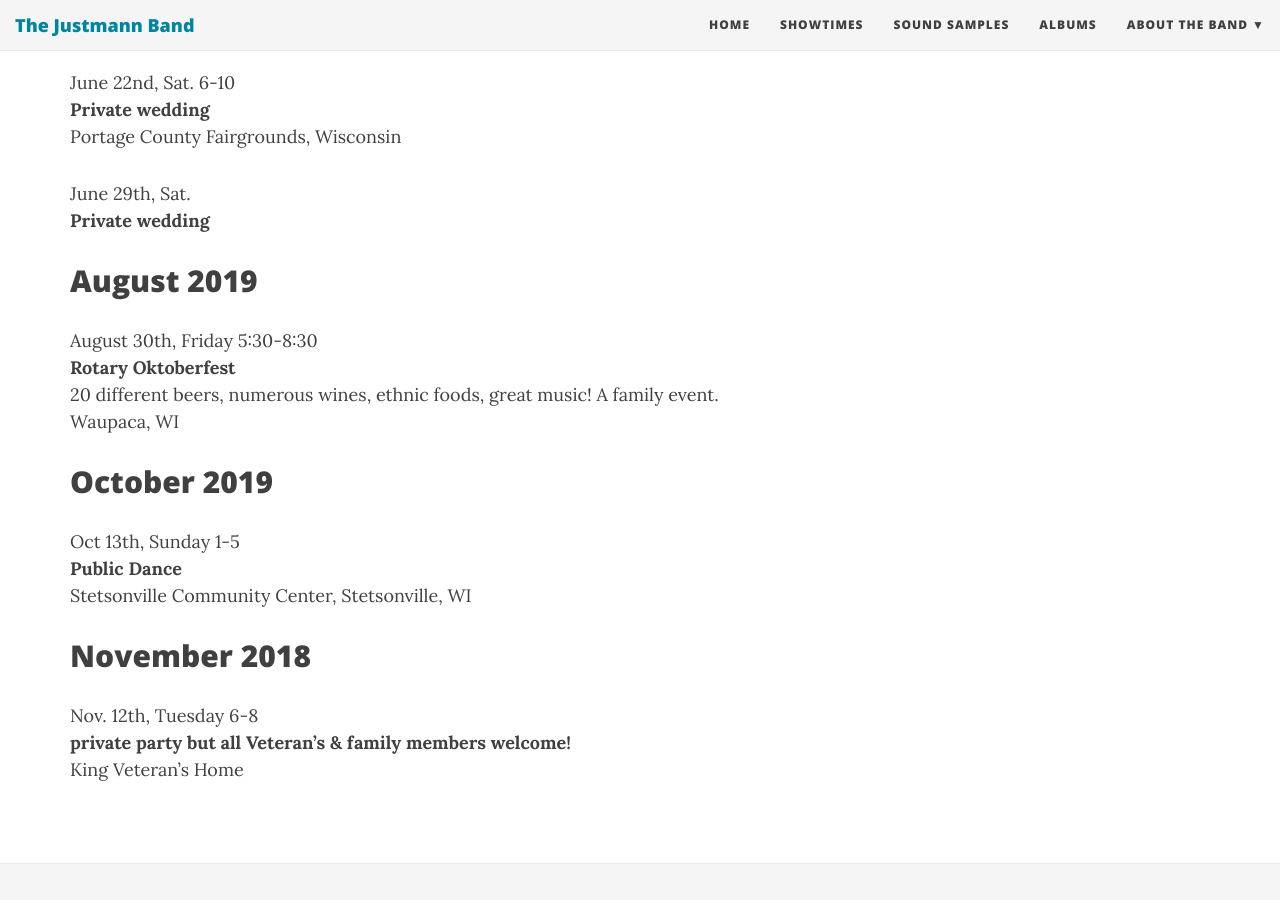
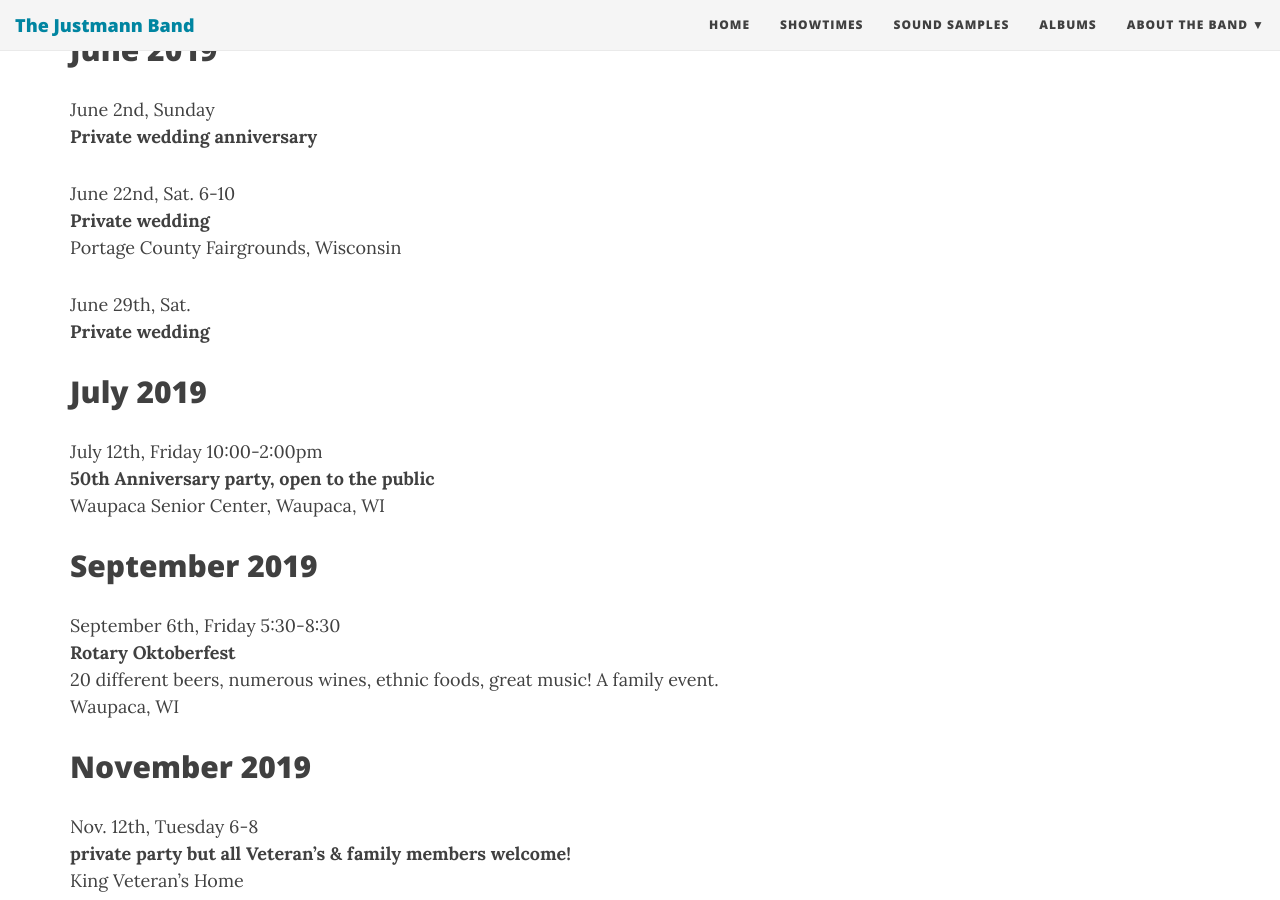
Before and after one commit to jcoenen/justmannband.com, a Jekyll site: the page built from showtimes.md, in a window 1280 px wide and 900 px high, scrolled down 952 px. Built offline with Jekyll 4.4.1, drawn with Linux system fonts in a browser that asks for light colours; nearby versions of some CDN libraries; some of the changed text lies outside the part shown.

Commit message:
Update showtimes.md

```diff
--- a/showtimes.md
+++ b/showtimes.md
@@ -34,18 +38,18 @@ Portage County Fairgrounds, Wisconsin
 June 29th, Sat.
 **Private wedding**
 
-## August 2019
-August 30th, Friday 5:30-8:30
+## July 2019
+July 12th, Friday 10:00-2:00pm
+**50th Anniversary party, open to the public**
+Waupaca Senior Center, Waupaca, WI
+
+## September 2019
+September 6th, Friday 5:30-8:30
 **Rotary Oktoberfest**
 20 different beers, numerous wines, ethnic foods, great music! A family event.
 Waupaca, WI
 
-## October 2019
-Oct 13th, Sunday 1-5
-**Public Dance**
-Stetsonville Community Center, Stetsonville, WI
-
-## November 2018
+## November 2019
 Nov. 12th, Tuesday 6-8
 **private party but all Veteran’s & family members welcome!**
 King Veteran’s Home
```
Also changed, not shown: other parts of showtimes.md (+4 -0 lines).
